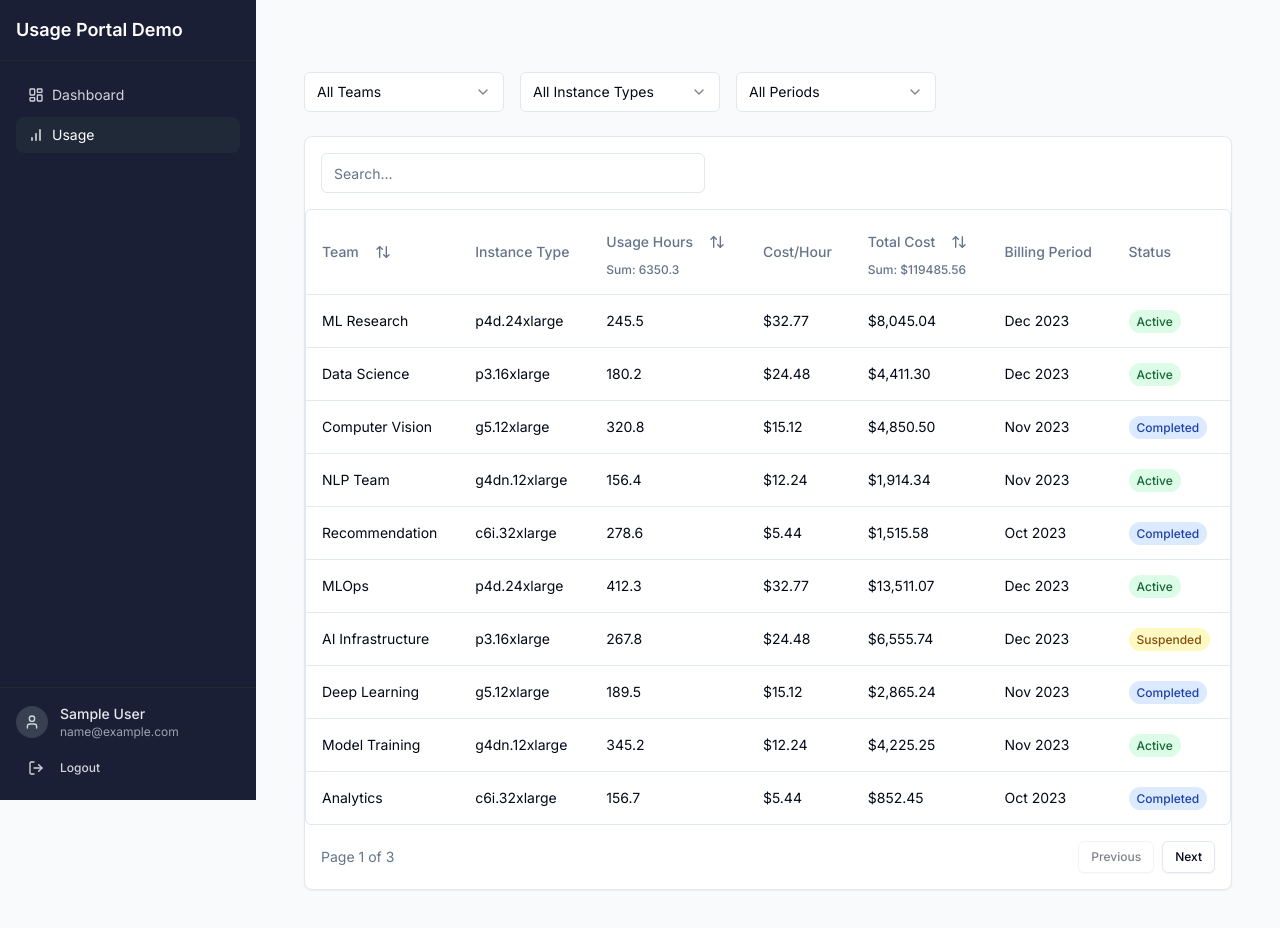
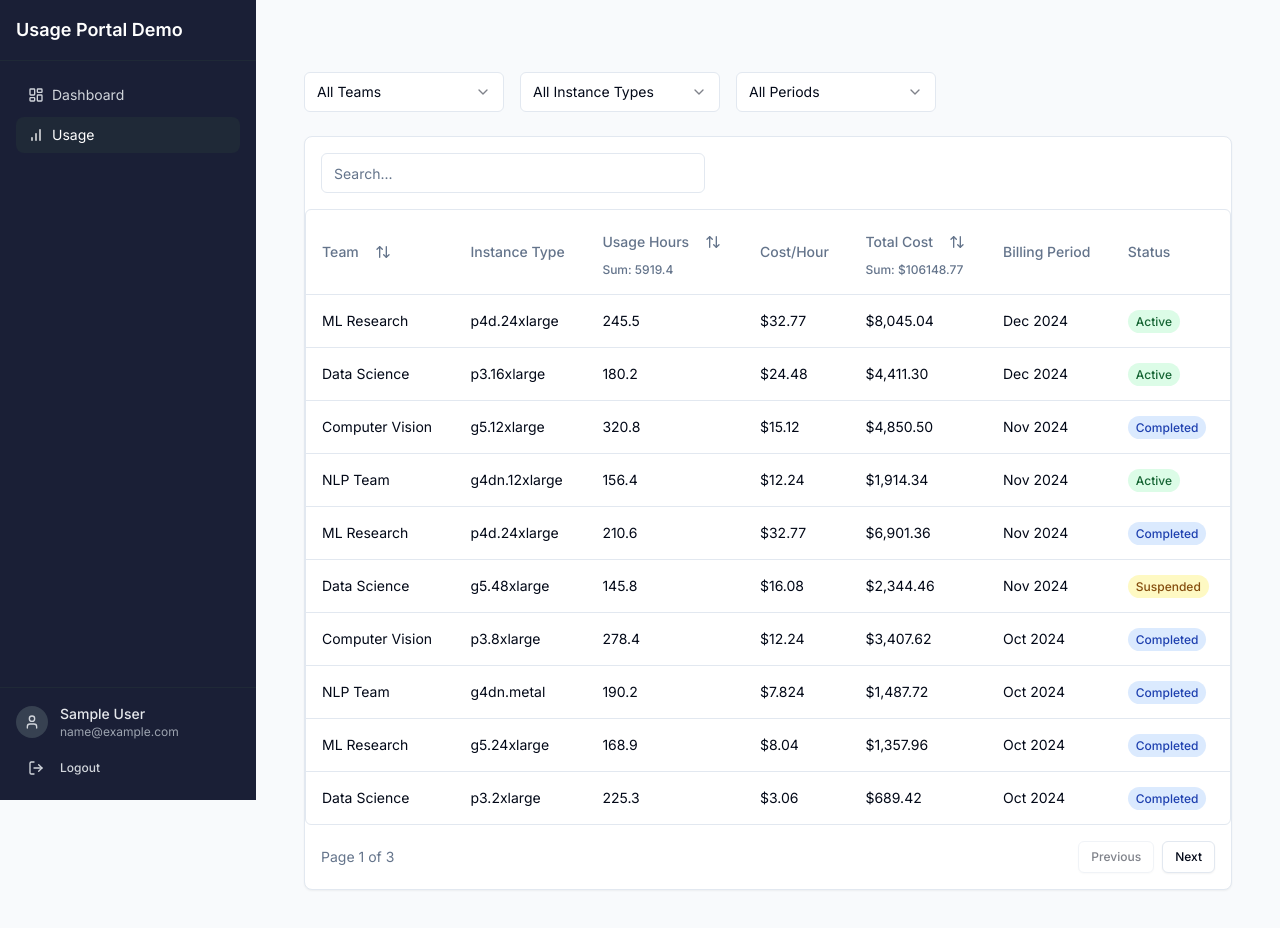
Before and after one commit to rampradeep84/usage_portal_nextjs, a Next.js app: page /usage in a window 1280 px wide. Shown: the top 928 px of the page. Built offline with nearby package versions, Linux system fonts and the light colour scheme; sample sign-in values are in the browser's storage.

Commit message:
Fix dates in data set

```diff
--- a/src/data/usageData.ts
+++ b/src/data/usageData.ts
@@ -17,7 +17,7 @@ export const usageData: Usage[] = [
     usageHours: 245.5,
     costPerHour: 32.77,
     totalCost: 8045.04,
-    billingPeriod: "Dec 2023",
+    billingPeriod: "Dec 2024",
     status: "Active"
   },
   {
@@ -27,7 +27,7 @@ export const usageData: Usage[] = [
     usageHours: 180.2,
     costPerHour: 24.48,
     totalCost: 4411.30,
-    billingPeriod: "Dec 2023",
+    billingPeriod: "Dec 2024",
     status: "Active"
   },
   {
@@ -37,7 +37,7 @@ export const usageData: Usage[] = [
     usageHours: 320.8,
     costPerHour: 15.12,
     totalCost: 4850.50,
-    billingPeriod: "Nov 2023",
+    billingPeriod: "Nov 2024",
     status: "Completed"
   },
   {
@@ -47,67 +47,67 @@ export const usageData: Usage[] = [
     usageHours: 156.4,
     costPerHour: 12.24,
     totalCost: 1914.34,
-    billingPeriod: "Nov 2023",
+    billingPeriod: "Nov 2024",
     status: "Active"
   },
   {
     id: 5,
-    team: "Recommendation",
-    instanceType: "c6i.32xlarge",
-    usageHours: 278.6,
-    costPerHour: 5.44,
-    totalCost: 1515.58,
-    billingPeriod: "Oct 2023",
+    team: "ML Research",
+    instanceType: "p4d.24xlarge",
+    usageHours: 210.6,
+    costPerHour: 32.77,
+    totalCost: 6901.36,
+    billingPeriod: "Nov 2024",
     status: "Completed"
   },
   {
     id: 6,
-    team: "MLOps",
-    instanceType: "p4d.24xlarge",
-    usageHours: 412.3,
-    costPerHour: 32.77,
-    totalCost: 13511.07,
-    billingPeriod: "Dec 2023",
-    status: "Active"
+    team: "Data Science",
+    instanceType: "g5.48xlarge",
+    usageHours: 145.8,
+    costPerHour: 16.08,
+    totalCost: 2344.46,
+    billingPeriod: "Nov 2024",
+    status: "Suspended"
   },
   {
     id: 7,
-    team: "AI Infrastructure",
-    instanceType: "p3.16xlarge",
-    usageHours: 267.8,
-    costPerHour: 24.48,
-    totalCost: 6555.74,
-    billingPeriod: "Dec 2023",
-    status: "Suspended"
+    team: "Computer Vision",
+    instanceType: "p3.8xlarge",
+    usageHours: 278.4,
+    costPerHour: 12.24,
+    totalCost: 3407.62,
+    billingPeriod: "Oct 2024",
+    status: "Completed"
   },
   {
     id: 8,
-    team: "Deep Learning",
-    instanceType: "g5.12xlarge",
-    usageHours: 189.5,
-    costPerHour: 15.12,
-    totalCost: 2865.24,
-    billingPeriod: "Nov 2023",
+    team: "NLP Team",
+    instanceType: "g4dn.metal",
+    usageHours: 190.2,
+    costPerHour: 7.824,
+    totalCost: 1487.72,
+    billingPeriod: "Oct 2024",
     status: "Completed"
   },
   {
     id: 9,
-    team: "Model Training",
-    instanceType: "g4dn.12xlarge",
-    usageHours: 345.2,
-    costPerHour: 12.24,
-    totalCost: 4225.25,
-    billingPeriod: "Nov 2023",
-    status: "Active"
+    team: "ML Research",
+    instanceType: "g5.24xlarge",
+    usageHours: 168.9,
+    costPerHour: 8.04,
+    totalCost: 1357.96,
+    billingPeriod: "Oct 2024",
+    status: "Completed"
   },
   {
     id: 10,
-    team: "Analytics",
-    instanceType: "c6i.32xlarge",
-    usageHours: 156.7,
-    costPerHour: 5.44,
-    totalCost: 852.45,
-    billingPeriod: "Oct 2023",
+    team: "Data Science",
+    instanceType: "p3.2xlarge",
+    usageHours: 225.3,
+    costPerHour: 3.06,
+    totalCost: 689.42,
+    billingPeriod: "Oct 2024",
     status: "Completed"
   },
   {
@@ -117,7 +117,7 @@ export const usageData: Usage[] = [
     usageHours: 198.4,
     costPerHour: 15.12,
     totalCost: 2999.81,
-    billingPeriod: "Dec 2023",
+    billingPeriod: "Dec 2024",
     status: "Active"
   },
   {
@@ -127,7 +127,7 @@ export const usageData: Usage[] = [
     usageHours: 287.6,
     costPerHour: 24.48,
     totalCost: 7040.45,
-    billingPeriod: "Nov 2023",
+    billingPeriod: "Nov 2024",
     status: "Completed"
   },
   {
@@ -137,7 +137,7 @@ export const usageData: Usage[] = [
     usageHours: 167.3,
     costPerHour: 12.24,
     totalCost: 2047.75,
-    billingPeriod: "Dec 2023",
+    billingPeriod: "Dec 2024",
     status: "Active"
   },
   {
@@ -147,7 +147,7 @@ export const usageData: Usage[] = [
     usageHours: 234.5,
     costPerHour: 5.44,
     totalCost: 1275.68,
-    billingPeriod: "Nov 2023",
+    billingPeriod: "Nov 2024",
     status: "Completed"
   },
   {
@@ -157,7 +157,7 @@ export const usageData: Usage[] = [
     usageHours: 312.8,
     costPerHour: 32.77,
     totalCost: 10250.46,
-    billingPeriod: "Dec 2023",
+    billingPeriod: "Dec 2024",
     status: "Active"
   },
   {
@@ -167,7 +167,7 @@ export const usageData: Usage[] = [
     usageHours: 178.9,
     costPerHour: 15.12,
     totalCost: 2705.97,
-    billingPeriod: "Oct 2023",
+    billingPeriod: "Nov 2024",
     status: "Completed"
   },
   {
@@ -177,7 +177,7 @@ export const usageData: Usage[] = [
     usageHours: 289.4,
     costPerHour: 24.48,
     totalCost: 7084.51,
-    billingPeriod: "Dec 2023",
+    billingPeriod: "Dec 2024",
     status: "Active"
   },
   {
@@ -187,7 +187,7 @@ export const usageData: Usage[] = [
     usageHours: 145.6,
     costPerHour: 12.24,
     totalCost: 1782.14,
-    billingPeriod: "Oct 2023",
+    billingPeriod: "Nov 2024",
     status: "Completed"
   },
   {
@@ -197,7 +197,7 @@ export const usageData: Usage[] = [
     usageHours: 267.9,
     costPerHour: 15.12,
     totalCost: 4050.65,
-    billingPeriod: "Nov 2023",
+    billingPeriod: "Nov 2024",
     status: "Completed"
   },
   {
@@ -207,7 +207,7 @@ export const usageData: Usage[] = [
     usageHours: 189.2,
     costPerHour: 5.44,
     totalCost: 1029.25,
-    billingPeriod: "Oct 2023",
+    billingPeriod: "Oct 2024",
     status: "Completed"
   },
   {
@@ -217,7 +217,7 @@ export const usageData: Usage[] = [
     usageHours: 412.7,
     costPerHour: 12.24,
     totalCost: 5051.45,
-    billingPeriod: "Dec 2023",
+    billingPeriod: "Dec 2024",
     status: "Active"
   },
   {
@@ -227,7 +227,7 @@ export const usageData: Usage[] = [
     usageHours: 156.8,
     costPerHour: 15.12,
     totalCost: 2370.82,
-    billingPeriod: "Nov 2023",
+    billingPeriod: "Nov 2024",
     status: "Completed"
   },
   {
@@ -237,7 +237,7 @@ export const usageData: Usage[] = [
     usageHours: 345.6,
     costPerHour: 24.48,
     totalCost: 8460.29,
-    billingPeriod: "Dec 2023",
+    billingPeriod: "Dec 2024",
     status: "Active"
   },
   {
@@ -247,7 +247,7 @@ export const usageData: Usage[] = [
     usageHours: 198.3,
     costPerHour: 5.44,
     totalCost: 1078.75,
-    billingPeriod: "Oct 2023",
+    billingPeriod: "Nov 2024",
     status: "Completed"
   },
   {
@@ -257,7 +257,7 @@ export const usageData: Usage[] = [
     usageHours: 412.3,
     costPerHour: 32.77,
     totalCost: 13511.07,
-    billingPeriod: "Nov 2023",
+    billingPeriod: "Dec 2024",
     status: "Completed"
   }
 ]
```
